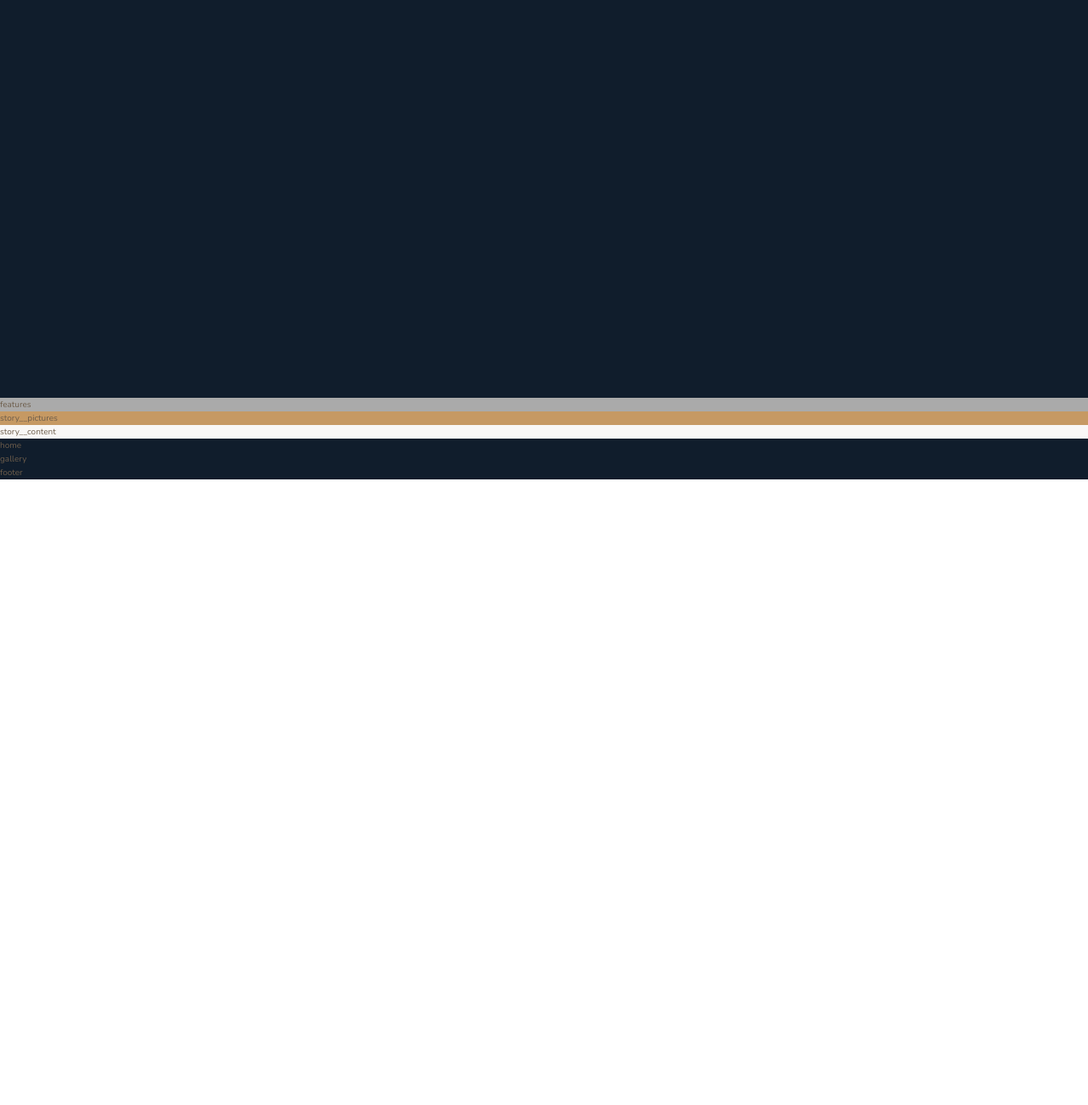
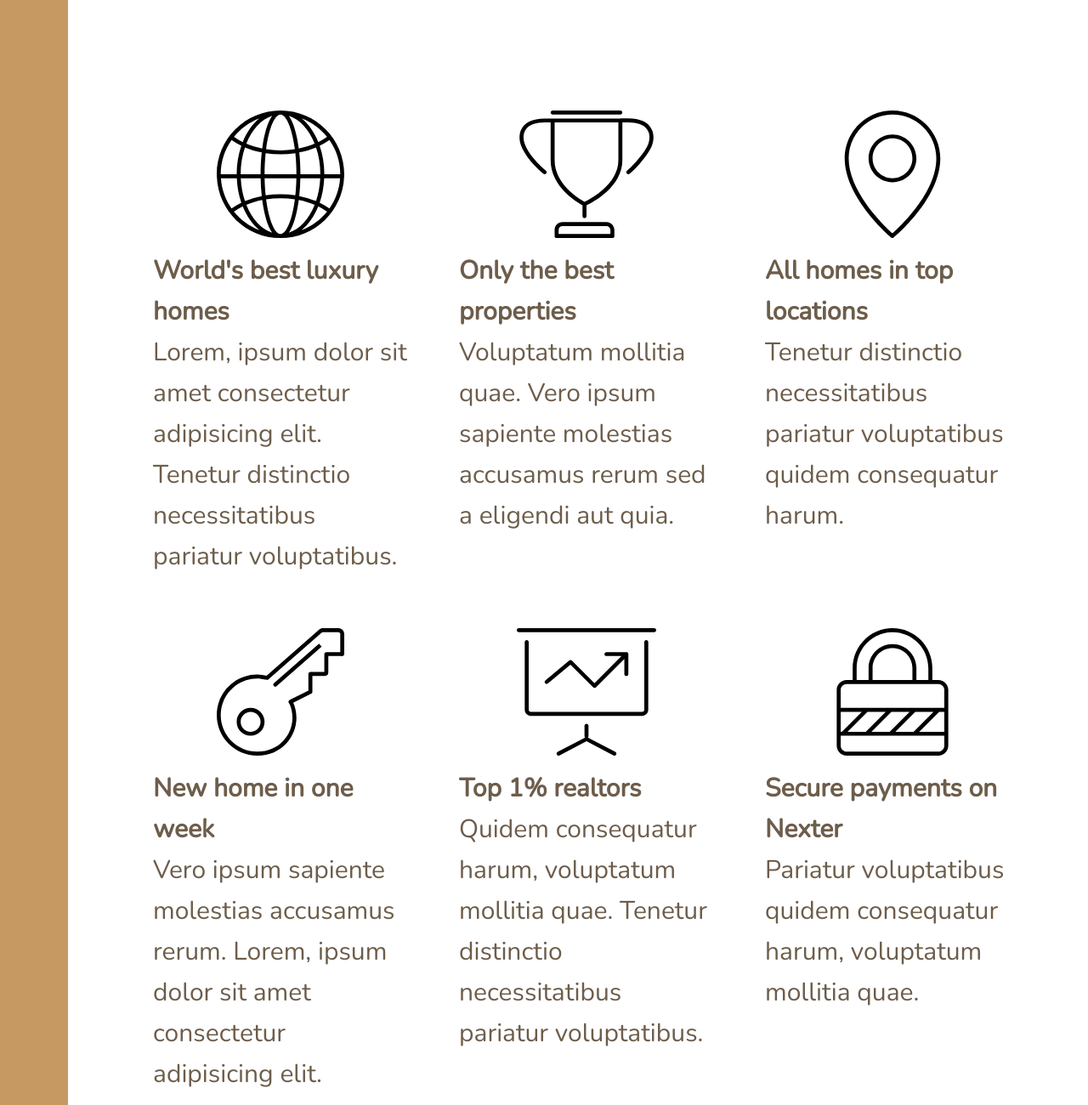
Before and after one commit to raymanandrei/Sass-Nexter, a website: page index.html in a window 1280 px wide. Shown: the part 700-2000 px from the top of the page at 85% size. Before the commit the page ends 1264 px from the top, so only its background shows below. Drawn offline with nearby package versions, Linux system fonts and the light colour scheme; files that its build step writes are made by us from their sources.

Commit message:
progress

```diff
--- a/index.html
+++ b/index.html
@@ -21,7 +21,68 @@
 
     <div class="realtors">Top 3 realtors</div>
 
-    <section class="features">features</section>
+    <section class="features">
+      <div class="feature">
+        <svg class="feature-icon">
+          <use xlink:href="img/sprite.svg#icon-global"></use>
+        </svg>
+        <h4 class="heading-4">World's best luxury homes</h4>
+        <p class="features__text">
+          Lorem, ipsum dolor sit amet consectetur adipisicing elit. Tenetur
+          distinctio necessitatibus pariatur voluptatibus.
+        </p>
+      </div>
+      <div class="feature">
+        <svg class="feature-icon">
+          <use xlink:href="img/sprite.svg#icon-trophy"></use>
+        </svg>
+        <h4 class="heading-4">Only the best properties</h4>
+        <p class="features__text">
+          Voluptatum mollitia quae. Vero ipsum sapiente molestias accusamus
+          rerum sed a eligendi aut quia.
+        </p>
+      </div>
+      <div class="feature">
+        <svg class="feature-icon">
+          <use xlink:href="img/sprite.svg#icon-map-pin"></use>
+        </svg>
+        <h4 class="heading-4">All homes in top locations</h4>
+        <p class="features__text">
+          Tenetur distinctio necessitatibus pariatur voluptatibus quidem
+          consequatur harum.
+        </p>
+      </div>
+      <div class="feature">
+        <svg class="feature-icon">
+          <use xlink:href="img/sprite.svg#icon-key"></use>
+        </svg>
+        <h4 class="heading-4">New home in one week</h4>
+        <p class="features__text">
+          Vero ipsum sapiente molestias accusamus rerum. Lorem, ipsum dolor sit
+          amet consectetur adipisicing elit.
+        </p>
+      </div>
+      <div class="feature">
+        <svg class="feature-icon">
+          <use xlink:href="img/sprite.svg#icon-presentation"></use>
+        </svg>
+        <h4 class="heading-4">Top 1% realtors</h4>
+        <p class="features__text">
+          Quidem consequatur harum, voluptatum mollitia quae. Tenetur distinctio
+          necessitatibus pariatur voluptatibus.
+        </p>
+      </div>
+      <div class="feature">
+        <svg class="feature-icon">
+          <use xlink:href="img/sprite.svg#icon-lock"></use>
+        </svg>
+        <h4 class="heading-4">Secure payments on Nexter</h4>
+        <p class="features__text">
+          Pariatur voluptatibus quidem consequatur harum, voluptatum mollitia
+          quae.
+        </p>
+      </div>
+    </section>
 
     <div class="story__pictures">story__pictures</div>
     <div class="story__content">story__content</div>
--- a/sass/_base.scss
+++ b/sass/_base.scss
@@ -37,4 +37,14 @@ body {
 .container {
   display: grid;
   grid-template-rows: 80vh min-content 40vw repeat(3, min-content);
+  grid-template-columns:
+    [sidebar-start] 8rem [sidebar-end full-start] minmax(6rem, 1fr)
+    [center-start] repeat(8, [col-start] minmax(min-content, 14rem) [col-end])
+    [center-end] minmax(6rem, 1fr)
+    [full-end];
+
+  & > * {
+    padding: 4rem;
+    font-size: 3rem;
+  }
 }
--- a/sass/_features.scss
+++ b/sass/_features.scss
@@ -1,3 +1,9 @@
 .features {
-  background-color: $color-grey-light-2;
+  grid-column: center-start / center-end;
+
+  margin: 15rem 0;
+
+  display: grid;
+  grid-template-columns: repeat(3, 1fr);
+  grid-gap: 6rem;
 }
--- a/sass/_footer.scss
+++ b/sass/_footer.scss
@@ -1,3 +1,4 @@
 .footer {
   background-color: $color-secondary;
+  grid-column: full-start / full-end;
 }
--- a/sass/_gallery.scss
+++ b/sass/_gallery.scss
@@ -1,3 +1,4 @@
 .gallery {
   background-color: $color-secondary;
+  grid-column: full-start / full-end;
 }
--- a/sass/_header.scss
+++ b/sass/_header.scss
@@ -1,3 +1,4 @@
 .header {
   background-color: $color-grey-dark-1;
+  grid-column: full-start / col-end 6;
 }
--- a/sass/_homes.scss
+++ b/sass/_homes.scss
@@ -1,3 +1,4 @@
 .homes {
   background-color: $color-secondary;
+  grid-column: center-start / center-end;
 }
--- a/sass/_realtors.scss
+++ b/sass/_realtors.scss
@@ -1,3 +1,4 @@
 .realtors {
   background-color: $color-secondary;
+  grid-column: col-start 7 / full-end;
 }
--- a/sass/_sidebar.scss
+++ b/sass/_sidebar.scss
@@ -1,3 +1,5 @@
 .sidebar {
   background-color: $color-primary;
+  grid-column: sidebar-start / sidebar-end;
+  grid-row: 1/-1;
 }
--- a/sass/_story.scss
+++ b/sass/_story.scss
@@ -1,9 +1,11 @@
 .story {
   &__pictures {
     background-color: $color-primary;
+    grid-column: full-start / col-end 4;
   }
 
   &__content {
     background-color: $color-grey-light-1;
+    grid-column: col-start 5 / full-end;
   }
 }
```
Also changed, not shown: 1 other file.
